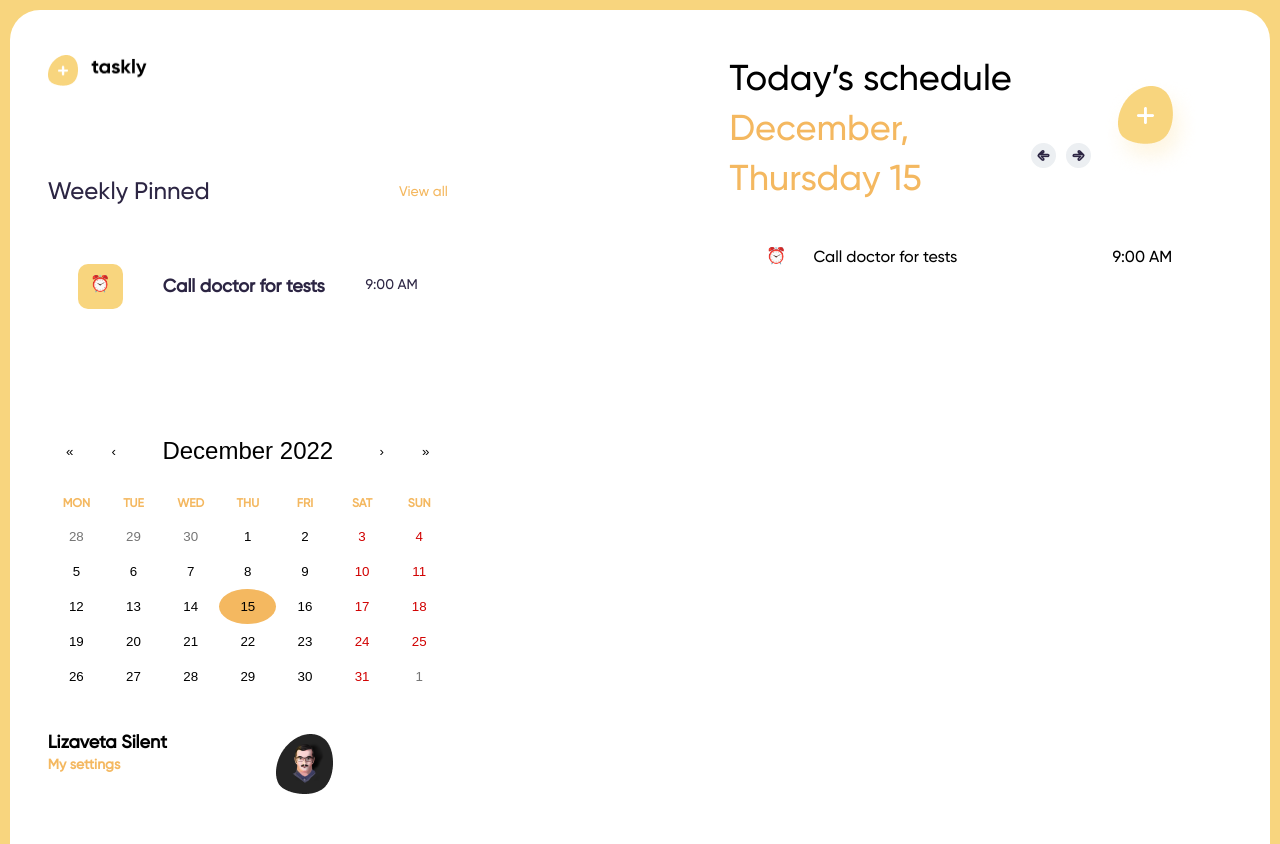
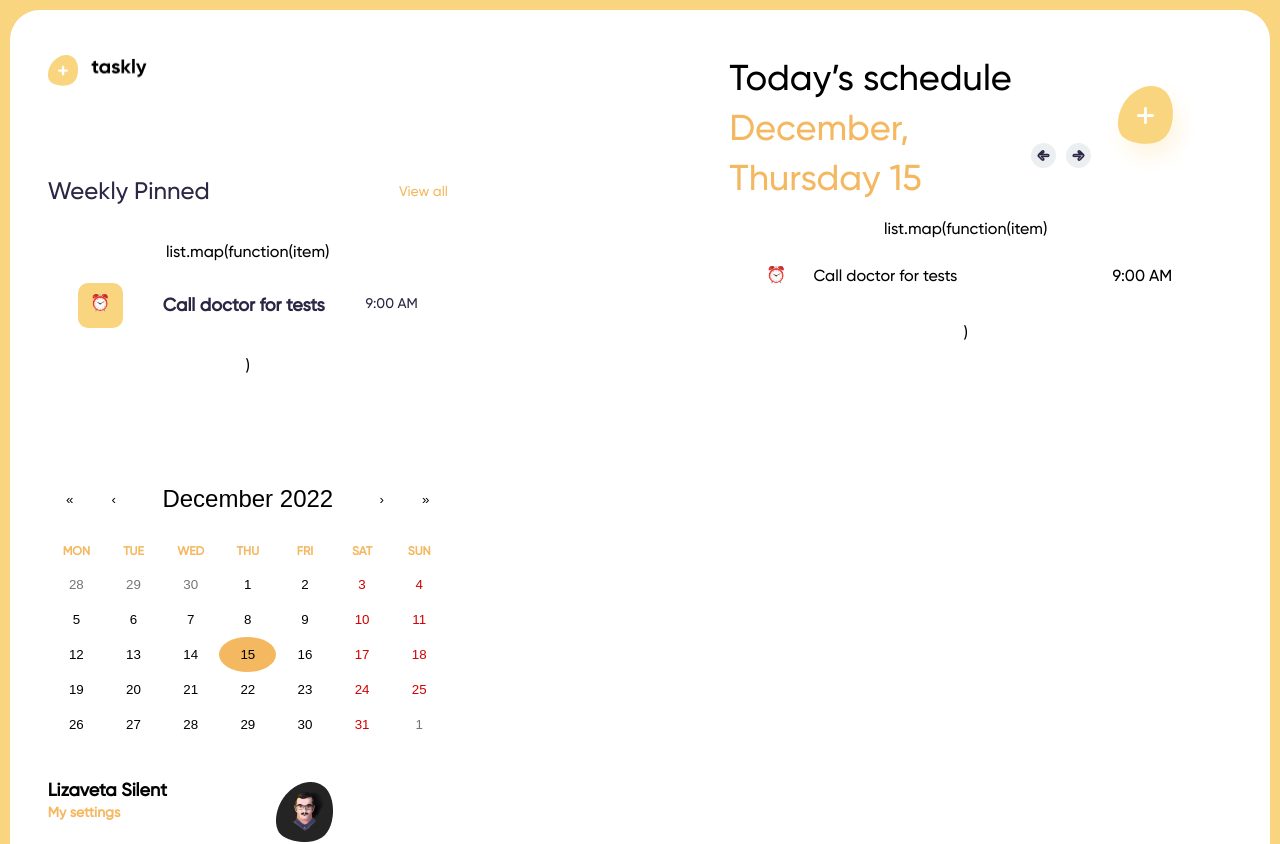
Before and after one commit to lizasilent/taskly, a React (Create React App) app: page / in a window 1280 px wide. Shown: the top 844 px of the page. Built offline with nearby package versions, Linux system fonts and the light colour scheme.

Commit message:
todo items

```diff
--- a/src/components/CenterMenu/centerMenu.js
+++ b/src/components/CenterMenu/centerMenu.js
@@ -3,7 +3,7 @@ import { React, useState } from "react";
 import add from "../../images/plus.png";
 import "./centerMenu.css";
 
-import List from "../TodoList/todolist";
+import TodoList from "../TodoList/todolist";
 import Form from "../Form/form";
 import DateBlock from "../Date/date";
 
@@ -14,9 +14,11 @@ function CenterMenu() {
     setActive(!active);
   }
 
-  function handleAddTodo(data) {
-    console.log(data);
-  }
+  const [list, setList] = useState([]);
+
+function addTodoItem (item) {
+    setList((prevList) => [...prevList, item]);
+    };
 
   return (
     <div className="middle">
@@ -30,9 +32,9 @@ function CenterMenu() {
           <img className="plus" src={add} alt="plus" onClick={handleForm}></img>
         </div>
       </div>
-      {active && <Form onAddTodo={handleAddTodo} />}
+      {active && <Form onAddTodo={addTodoItem} />}
 
-      <List theme={"middle"} active={"active"} />
+      <TodoList theme={"middle"} active={"active"} list={list} />
     </div>
   );
 }
--- a/src/components/TodoItem/todoitem.js
+++ b/src/components/TodoItem/todoitem.js
@@ -3,7 +3,7 @@ import React from "react";
 import "./todoitem.css"
 
 
-function TodoItem({theme, active}) {
+function TodoItem() {
 
 
 return(
--- a/src/components/TodoList/todolist.js
+++ b/src/components/TodoList/todolist.js
@@ -1,22 +1,17 @@
 import classNames from "classnames";
 import React from "react";
-import "./todolist.css"
+import "./todolist.css";
 
 import TodoItem from "../TodoItem/todoitem";
 
-function TodoList({theme, active}) {
-
-return (
+function TodoList({ theme, active, list }) {
+  return (
     <div className={classNames("list-block", `list-block_${theme}`)}>
-    <ul className="list">
-
-<TodoItem/>
-
-
-    </ul>
-  </div>
-)
-
+      <ul className="list">
+        list.map(function(item){<TodoItem />})
+      </ul>
+    </div>
+  );
 }
 
 export default TodoList;
```
